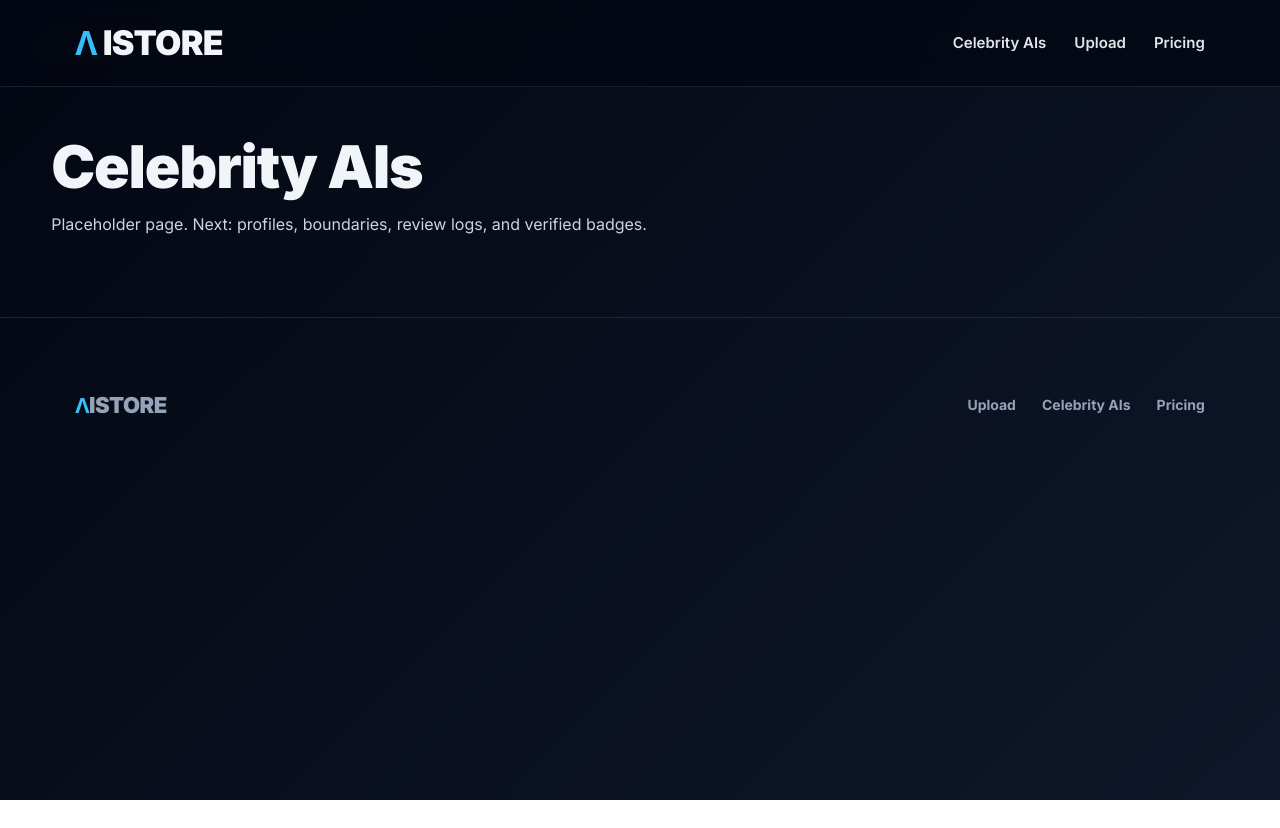
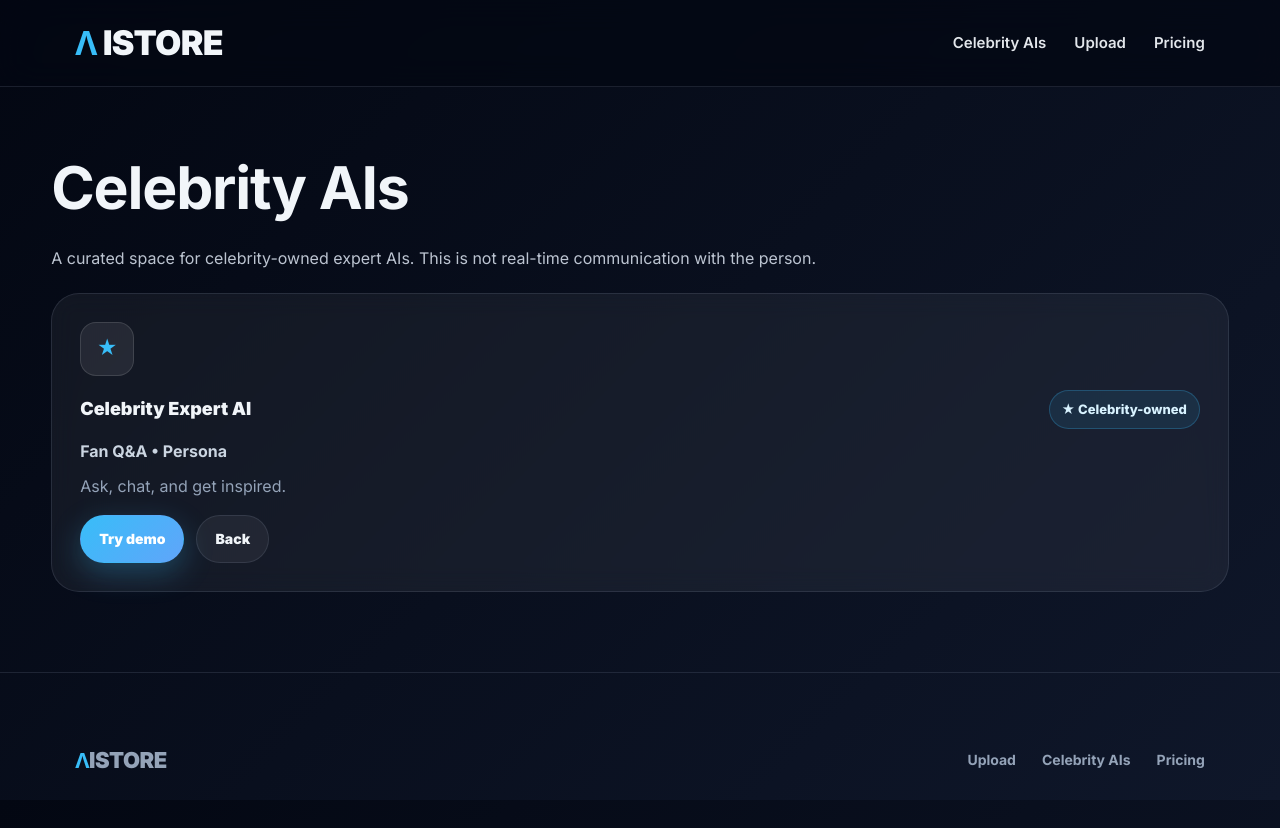
Before and after one commit to busraargoz-ui/aistore-investor-ready, a website: page assets/celebrity.html in a window 1280 px wide. Before the commit the page ends 800 px from the top, so only its background shows below. Drawn offline with Linux system fonts and the light colour scheme; files that its build step writes are made by us from their sources.

Commit message:
Update celebrity.html

```diff
--- a/assets/celebrity.html
+++ b/assets/celebrity.html
@@ -4,26 +4,46 @@
   <meta charset="UTF-8" />
   <meta name="viewport" content="width=device-width, initial-scale=1.0"/>
   <title>AIStore — Celebrity AIs</title>
-  <link rel="stylesheet" href="styles.css?v=100" />
+  <link rel="stylesheet" href="../styles.css?v=12" />
 </head>
 <body>
   <div class="page">
     <header class="topbar">
       <div class="container topbarInner">
-        <a class="brand" href="index.html"><span class="lambda">Λ</span><span class="brandText">ISTORE</span></a>
+        <a class="brand" href="../index.html"><span class="lambda">Λ</span><span class="brandText">ISTORE</span></a>
         <nav class="topnav topnav--pill">
-          <a class="navLink" href="celebrity.html">Celebrity AIs</a>
-          <a class="navLink" href="upload-ai.html">Upload</a>
-          <a class="navLink" href="pricing.html">Pricing</a>
+          <a class="navLink" href="celebrity.html" data-i18n="nav.celebrity">Celebrity AIs</a>
+          <a class="navLink" href="upload-ai.html" data-i18n="nav.upload">Upload</a>
+          <a class="navLink" href="../pricing.html" data-i18n="nav.pricing">Pricing</a>
         </nav>
       </div>
     </header>
 
-    <main class="container" style="padding:50px 0 80px;">
-      <h1 class="celebTitle" style="margin:0">Celebrity AIs</h1>
-      <p class="celebSubtitle" style="max-width:820px">
-        Placeholder page. Next: profiles, boundaries, review logs, and verified badges.
+    <main class="container" style="padding: 54px 0 80px;">
+      <h1 style="font-size: clamp(38px, 4.6vw, 64px); letter-spacing:-.02em; margin:0;">
+        <span data-i18n="celeb.page_title">Celebrity AIs</span>
+      </h1>
+      <p style="margin-top:12px; max-width:820px; color: rgba(234,243,255,.80);" data-i18n="celeb.page_sub">
+        A curated space for celebrity-owned expert AIs. This is not real-time communication with the person.
       </p>
+
+      <div class="celebGrid" style="margin-top:22px;">
+        <article class="celebCard">
+          <div class="celebAvatar"><span class="celebInitial">★</span></div>
+          <div class="celebBody">
+            <div class="celebTop">
+              <div class="celebName" data-i18n="celeb.card1.name">Celebrity Expert AI</div>
+              <div class="celebBadge" data-i18n="celeb.badge">★ Celebrity-owned</div>
+            </div>
+            <div class="celebDomain" data-i18n="celeb.card1.domain">Fan Q&amp;A • Persona</div>
+            <p class="celebDesc" data-i18n="celeb.card1.desc">Ask, chat, and get inspired.</p>
+            <div class="celebBtns">
+              <a class="celebBtn celebBtnPrimary" href="upload-ai.html" data-i18n="celeb.try">Try demo</a>
+              <a class="celebBtn" href="../index.html" data-i18n="celeb.back">Back</a>
+            </div>
+          </div>
+        </article>
+      </div>
     </main>
 
     <footer class="footer">
@@ -32,10 +52,74 @@
         <div class="footerLinks">
           <a href="upload-ai.html">Upload</a>
           <a href="celebrity.html">Celebrity AIs</a>
-          <a href="pricing.html">Pricing</a>
+          <a href="../pricing.html">Pricing</a>
         </div>
       </div>
     </footer>
   </div>
+
+  <script>
+    (function(){
+      const DICT = {
+        en: {
+          "nav.celebrity":"Celebrity AIs","nav.upload":"Upload","nav.pricing":"Pricing",
+          "celeb.page_title":"Celebrity AIs",
+          "celeb.page_sub":"A curated space for celebrity-owned expert AIs. This is not real-time communication with the person.",
+          "celeb.badge":"★ Celebrity-owned",
+          "celeb.card1.name":"Celebrity Expert AI",
+          "celeb.card1.domain":"Fan Q&A • Persona",
+          "celeb.card1.desc":"Ask, chat, and get inspired.",
+          "celeb.try":"Try demo",
+          "celeb.back":"Back"
+        },
+        tr: {
+          "nav.celebrity":"Ünlü AI’lar","nav.upload":"Yükle","nav.pricing":"Fiyatlar",
+          "celeb.page_title":"Ünlü AI’lar",
+          "celeb.page_sub":"Ünlülere ait uzman yapay zekâlar için seçkili alan. Bu, kişiyle gerçek zamanlı iletişim değildir.",
+          "celeb.badge":"★ Ünlüye ait",
+          "celeb.card1.name":"Ünlü Uzman Yapay Zekâ",
+          "celeb.card1.domain":"Hayran Soruları • Persona",
+          "celeb.card1.desc":"Soru sor, sohbet et, ilham al.",
+          "celeb.try":"Demo dene",
+          "celeb.back":"Geri"
+        }
+      };
+
+      function getLang(){
+        const p=new URLSearchParams(location.search);
+        const l=(p.get("lang")||"").toLowerCase();
+        if(l==="tr"||l==="en") return l;
+        try{
+          const s=(localStorage.getItem("aistore_lang")||"").toLowerCase();
+          if(s==="tr"||s==="en") return s;
+        }catch(e){}
+        return "en";
+      }
+
+      function applyLang(lang){
+        lang = (lang==="tr") ? "tr" : "en";
+        document.documentElement.lang = lang;
+        document.querySelectorAll("[data-i18n]").forEach(el=>{
+          const key=el.getAttribute("data-i18n");
+          const val=DICT?.[lang]?.[key];
+          if(val) el.textContent = val;
+        });
+
+        const url=new URL(location.href);
+        url.searchParams.set("lang", lang);
+        history.replaceState({}, "", url.toString());
+
+        document.querySelectorAll('a[href]').forEach(a=>{
+          const href=a.getAttribute("href");
+          if(!href || href.startsWith("#") || href.startsWith("mailto:") || href.startsWith("http")) return;
+          const u=new URL(href, location.href);
+          u.searchParams.set("lang", lang);
+          a.setAttribute("href", u.pathname + "?" + u.searchParams.toString() + u.hash);
+        });
+      }
+
+      applyLang(getLang());
+    })();
+  </script>
 </body>
 </html>
```
